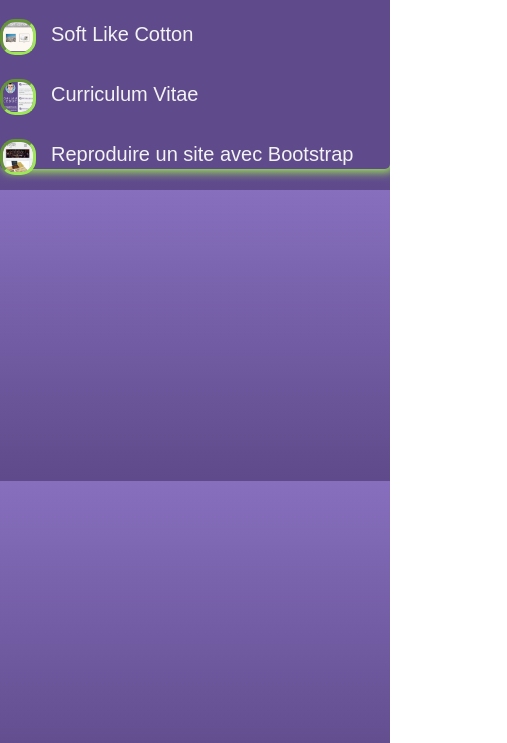
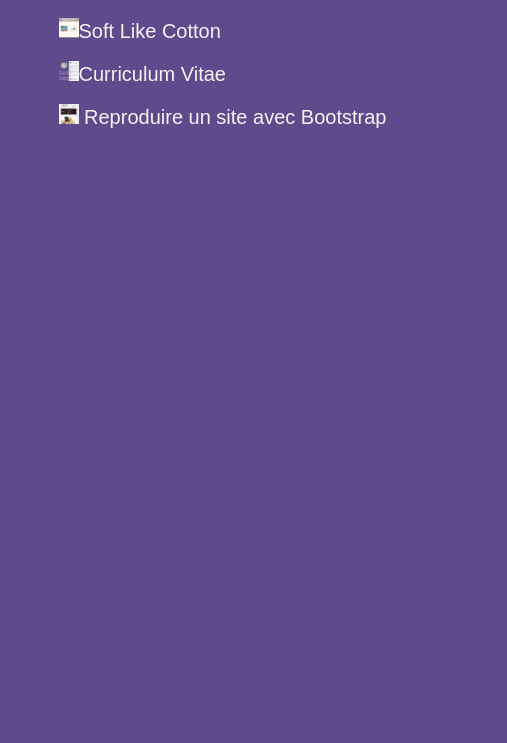
Before and after one commit to yoda69100/yoda69100.github.io, a browser extension: page index.html in a window 390 px wide. Shown: the part 101-844 px from the top of the page, 507 px wide, since content can reach past the window. Drawn offline with Linux system fonts and the light colour scheme.

Commit message:
Add files via upload

```diff
--- a/css/accueil.css
+++ b/css/accueil.css
@@ -1,5 +1,4 @@
-/*gd format */
-@media all and (min-width: 481px){
+@media all and (min-width: 768px){
 * {
 	box-sizing: content-box;
 	margin: 0;
@@ -9,14 +8,11 @@
 	font-size : 20px;
 	font-family : 'Comfortaa', Sans-Serif;
 }
-html {
-	min-width: 481px;
-	background : linear-gradient(to top, #5F4B8B 1%, #876FBE 100%);
-}
 body {
 		margin: auto;
 		height: 100%;
 		width: 100%;
+		background : #876FBE;
 
 }
 h1 {
@@ -24,10 +20,7 @@ h1 {
 	font-size: 40px;
 	color: #9fe855;
 }
-container-fluid {
-	width: 100%;
-	height: 100%;
-}
+
 .milieu{
 	background : #5F4B8B;
 	padding: 15px;
@@ -39,8 +32,6 @@ container-fluid {
 	height: 50%;
 	margin: auto;
 	border-radius: 5px;
-	margin-top: 50vh; /* poussé de la moitié de hauteur de viewport */
-  	transform: translateY(-50%); /* tiré de la moitié de sa propre hauteur */
 }
 img {
 	vertical-align: text-top;
@@ -55,8 +46,8 @@ img {
 p {line-height: 60px; display: inline-block; width: 100%;}
 }
 /*fin format sup a 480*/
-@media all and (max-width: 480px){
-	* {
+@media all and (max-width: 768px){
+* {
 	box-sizing: content-box;
 	margin: 0;
 	padding: 0;
@@ -65,45 +56,22 @@ p {line-height: 60px; display: inline-block; width: 100%;}
 	font-size : 20px;
 	font-family : 'Comfortaa', Sans-Serif;
 }
-html {
-	background : linear-gradient(to top, #5F4B8B 1%, #876FBE 100%);
+body {
+		margin: auto;
+		height: 100%;
+		width: 100%;
+		max-width: 480px;
+		padding: 15%;
+		background-color:#5F4B8B;
+		color: ivory;
+		font-family: 'Comfortaa' Sans-Serif !important;
+		font-size: 20px;
+		line-height: 20px;
 }
-body {
-	margin: 0 auto;
-	height: 100%;
-	width: 100%;
-	line-height: 40px;
-
-}
-h1 {
-	font-weight: bold;
-	font-size: 40px;
+h1{	font-weight: bold;
+	font-size: 30px;
 	color: #9fe855;
 }
-container-fluid {
-	width: 100%;
-	height:100%;
+img{width: 20px;
+height: 20px;}
 }
-.milieu{
-	background : #5F4B8B;
-	padding: 0px;
-	box-shadow: 3px 3px 10px #9fe855;
-	vertical-align: top;
-	line-height: 30px;
-	text-align: left;
-	width: 100%;
-	height: 100%;
-	margin: 0px;
-	border-radius: 5px;
-}
-img {
-	vertical-align: text-top;
-	 width: 30px;
-	 height: 30px;
-	 border-radius: 15px;
-	 margin:  0px 15px 15px 0px;
-	 border: 3px inset #9fe855;
-	 float: left;
-	 display: inline-block;
-}
-}
```
